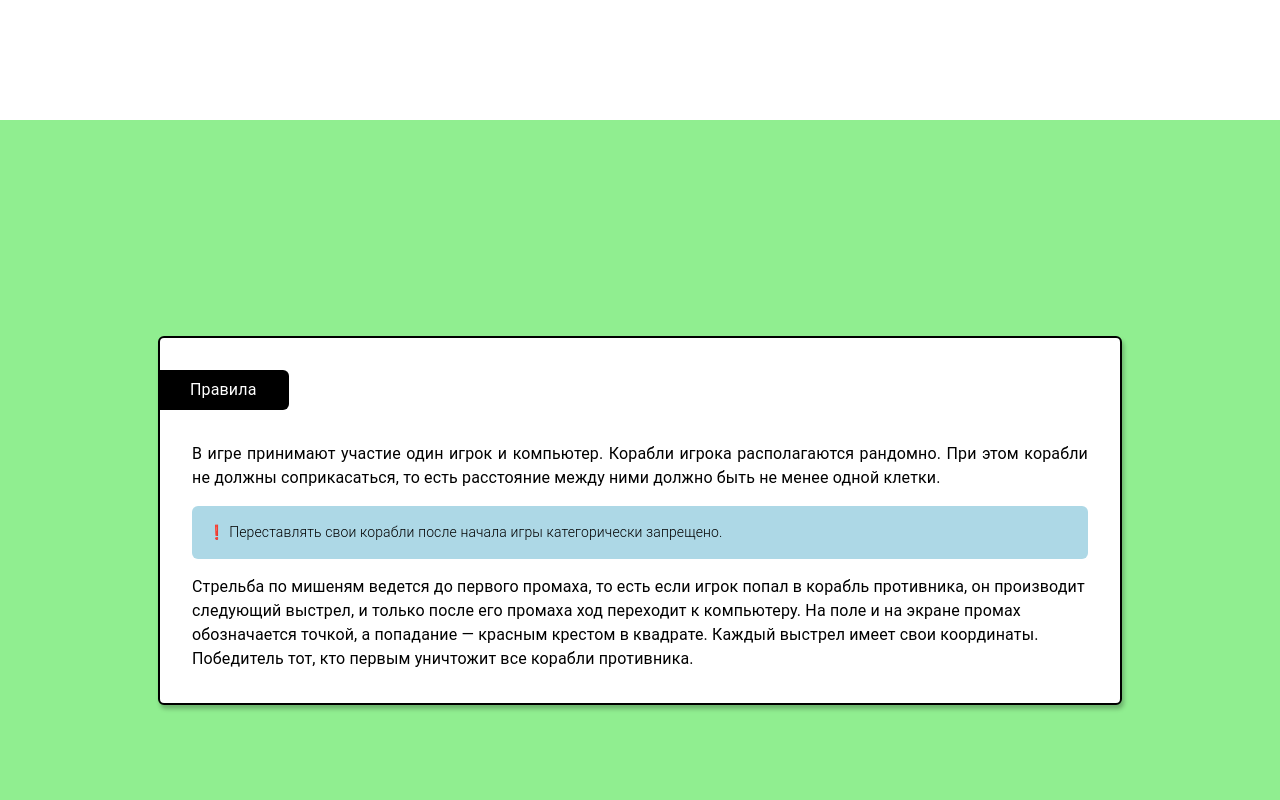
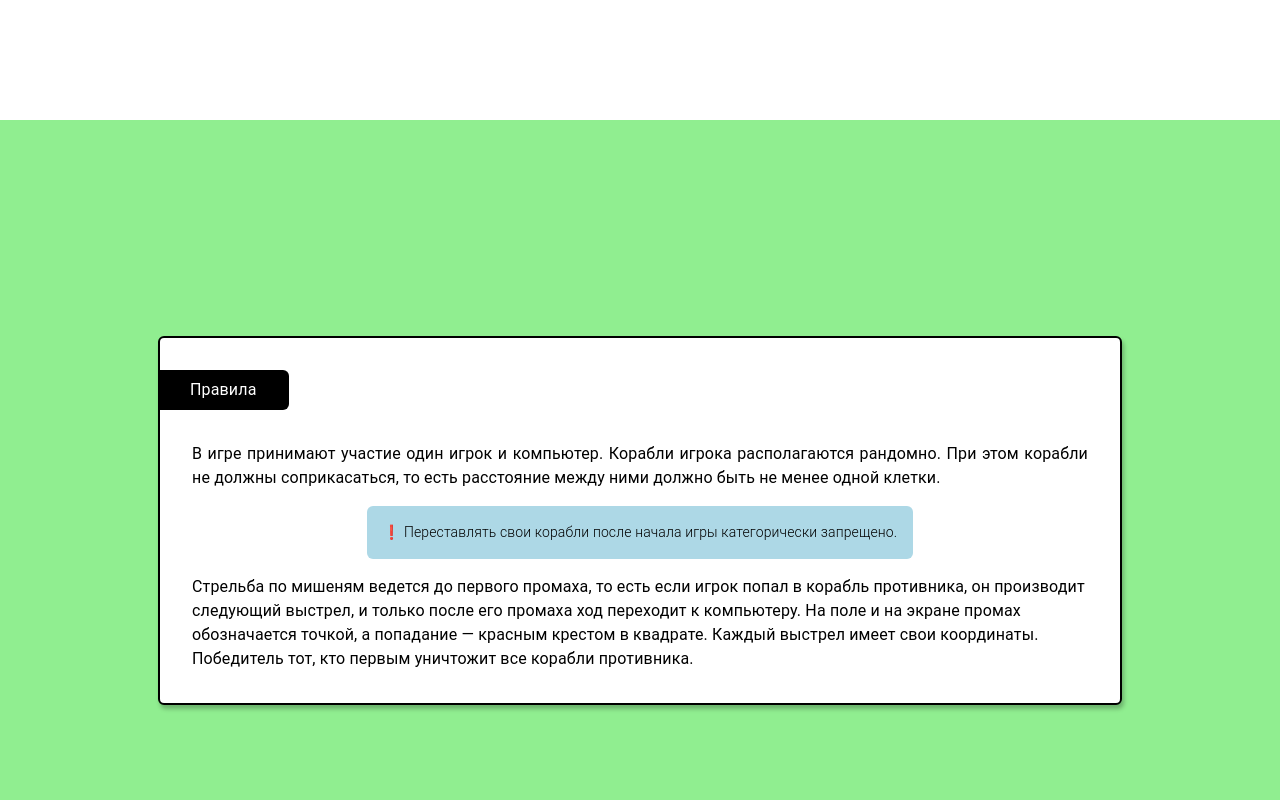
Before and after one commit to romatou/Praga, a React (Vite) app in the folder packages/client/: page / in a window 1280 px wide. Shown: the part 1480-2280 px from the top of the page. Built offline with nearby package versions, Linux system fonts and the light colour scheme.

Commit message:
Стили вынесены в отдельный файл

```diff
--- a/packages/client/src/pages/intro/Intro.tsx
+++ b/packages/client/src/pages/intro/Intro.tsx
@@ -1,36 +1,18 @@
-import background from '@assets/landing-background.jpg'
 import { Box, Container, Button, Typography } from '@mui/material'
+import styles from './styles'
 
 export default function Intro() {
   return (
-    <Box
-      sx={{
-        backgroundImage: `url(${background})`,
-        backgroundSize: 'cover',
-        backgroundRepeat: 'no-repeat',
-        height: '100vh',
-        width: '100vw',
-      }}>
+    <Box sx={{ ...styles.page }}>
       <Container sx={{ height: '100vh' }}>
         <Box sx={{ display: 'flex', flexFlow: 'column', height: '100vh' }}>
-          <Typography
-            variant="h3"
-            component="h1"
-            sx={{
-              padding: '3.5rem 1rem 0',
-              letterSpacing: '15px',
-              fontWeight: '500',
-              wordSpacing: '20px',
-              textTransform: 'uppercase',
-            }}>
+          <Typography variant="h3" component="h1" sx={{ ...styles.title }}>
             Морской бой
           </Typography>
           <Box
             sx={{
-              display: 'flex',
+              ...styles.containerCentered,
               flexGrow: '2',
-              flexFlow: 'column',
-              justifyContent: 'center',
               alignItems: 'flex-start',
             }}>
             <Button
@@ -49,40 +31,15 @@ export default function Intro() {
       <Box
         sx={{
           height: '100vh',
-          display: 'flex',
-          justifyContent: 'center',
-          alignItems: 'center',
+          ...styles.containerCentered,
         }}>
-        <Box
-          sx={{
-            border: '2px solid #000',
-            background: '#fff',
-            boxShadow: '2px 4px 4px rgba(0, 0, 0, 0.25)',
-            width: '75%',
-            height: 'auto',
-            borderRadius: '6px',
-            position: 'relative',
-          }}>
-          <Typography
-            component="h2"
-            sx={{
-              background: '#000',
-              borderRadius: '0 6px 6px 0',
-              padding: '0.5rem 2rem',
-              left: '-2px',
-              color: '#fff',
-              marginBottom: '2rem',
-              display: 'inline-block',
-              position: 'relative',
-              top: '2rem',
-            }}>
+        <Box sx={{ ...styles.window }}>
+          <Typography component="h2" sx={{ ...styles.heading }}>
             История игры
           </Typography>
           <Box
             sx={{
-              display: 'flex',
-              justifyContent: 'center',
-              alignItems: 'center',
+              ...styles.containerCentered,
               position: 'relative',
               padding: '2rem',
               top: 0,
@@ -109,40 +66,20 @@ export default function Intro() {
       <Box
         sx={{
           height: '100vh',
-          display: 'flex',
-          justifyContent: 'center',
-          alignItems: 'center',
+          ...styles.containerCentered,
           background: 'lightgreen',
         }}>
-        <Box
-          sx={{
-            border: '2px solid #000',
-            background: '#fff',
-            boxShadow: '2px 4px 4px rgba(0, 0, 0, 0.25)',
-            width: '75%',
-            height: 'auto',
-            borderRadius: '6px',
-            position: 'relative',
-          }}>
+        <Box sx={{ ...styles.window }}>
           <Typography
             component="h2"
             sx={{
-              background: '#000',
-              borderRadius: '0 6px 6px 0',
-              padding: '0.5rem 2rem',
-              left: '-2px',
-              color: '#fff',
-              marginBottom: '2rem',
-              display: 'inline-block',
-              position: 'relative',
-              top: '2rem',
+              ...styles.heading,
             }}>
             Правила
           </Typography>
           <Box
             sx={{
-              display: 'flex',
-              justifyContent: 'center',
+              ...styles.containerCentered,
               flexFlow: 'column',
               position: 'relative',
               padding: '2rem',
@@ -156,13 +93,7 @@ export default function Intro() {
             <Typography
               component="p"
               sx={{
-                textAlign: 'left',
-                fontWeight: '300',
-                fontSize: '14px',
-                background: 'lightblue',
-                padding: '1rem',
-                margin: '1rem 0',
-                borderRadius: '6px',
+                ...styles.textCaption,
               }}>
               ❗️ Переставлять свои корабли после начала игры категорически
               запрещено.
--- /dev/null
+++ b/packages/client/src/pages/intro/styles.tsx
@@ -0,0 +1,55 @@
+import background from '@assets/landing-background.jpg'
+
+const styles = {
+  page: {
+    backgroundImage: `url(${background})`,
+    backgroundSize: 'cover',
+    backgroundRepeat: 'no-repeat',
+    height: '100vh',
+    width: '100vw',
+  },
+  title: {
+    padding: '3.5rem 1rem 0',
+    letterSpacing: '15px',
+    fontWeight: '500',
+    wordSpacing: '20px',
+    textTransform: 'uppercase',
+  },
+  window: {
+    border: '2px solid #000',
+    background: '#fff',
+    boxShadow: '2px 4px 4px rgba(0, 0, 0, 0.25)',
+    width: '75%',
+    height: 'auto',
+    borderRadius: '6px',
+    position: 'relative',
+  },
+  heading: {
+    background: '#000',
+    borderRadius: '0 6px 6px 0',
+    padding: '0.5rem 2rem',
+    left: '-2px',
+    color: '#fff',
+    marginBottom: '2rem',
+    display: 'inline-block',
+    position: 'relative',
+    top: '2rem',
+  },
+  containerCentered: {
+    display: 'flex',
+    flexFlow: 'column',
+    justifyContent: 'center',
+    alignItems: 'center',
+  },
+  textCaption: {
+    textAlign: 'left',
+    fontWeight: '300',
+    fontSize: '14px',
+    background: 'lightblue',
+    padding: '1rem',
+    margin: '1rem 0',
+    borderRadius: '6px',
+  },
+}
+
+export default styles
```
